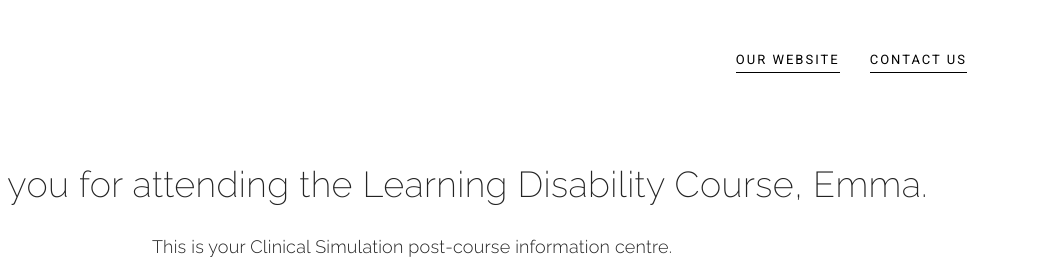
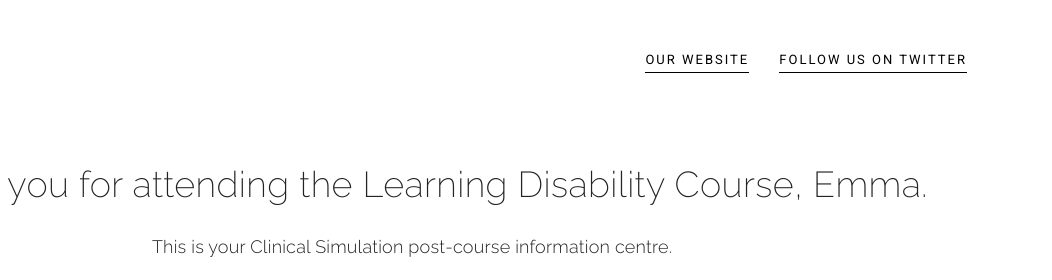
Before and after one commit to GoshSimulation/GoshSimulation, a plain HTML site: page index.html in a window 1280 px wide. Shown: the top 280 px of the page, 228-1280 px from the left. Drawn offline with nearby package versions, Linux system fonts and the light colour scheme.

Commit message:
Update index.html

```diff
--- a/index.html
+++ b/index.html
@@ -40,7 +40,7 @@
 							<a class="page-scroll" href="https://www.gosh.nhs.uk/working-here/clinical-simulation-centre">our website</a>
 						</li>
 						<li>
-							<a class="page-scroll" href="#contact">Contact Us</a>
+							<a class="page-scroll" href="https://twitter.com/gosh_csc?lang=en-gb">Follow us on Twitter</a>
 						</li>
 					</ul>
 				</div>
```
